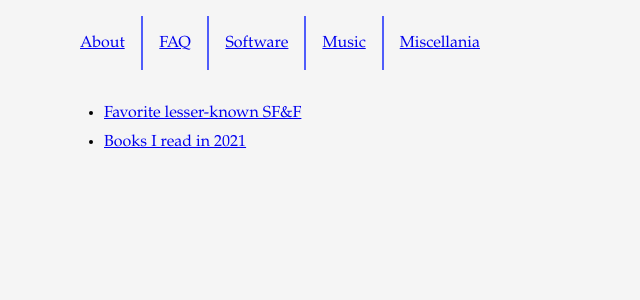
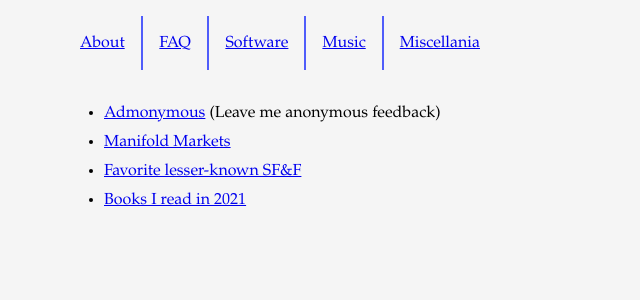
Before and after one commit to ForrestWeiswolf/forrestweiswolf.github.io, a Jekyll site: the page built from miscellania.html, in a window 1280 px wide. Shown: the top 300 px of the page, without its empty margins (0-640 px from the left). Built offline with Jekyll 4.4.1, drawn with Linux system fonts in a browser that asks for light colours.

Commit message:
Add Admonymous and Manifold links

```diff
--- a/miscellania.html
+++ b/miscellania.html
@@ -3,6 +3,12 @@ layout: default
 title: Forrest Wolf - Miscelania
 ---
 <ul>
+  <li>
+    <a href="https://admonymous.co/forrestwolf">Admonymous</a> (Leave me anonymous feedback)
+  </li>
+  <li>
+    <a href="https://manifold.markets/Forrest">Manifold Markets</a>
+  </li>
   <li>
     <a href="{{ site.url }}/miscellania/lesser-known-sf-f.html">Favorite lesser-known SF&F</a>
   </li>
```
